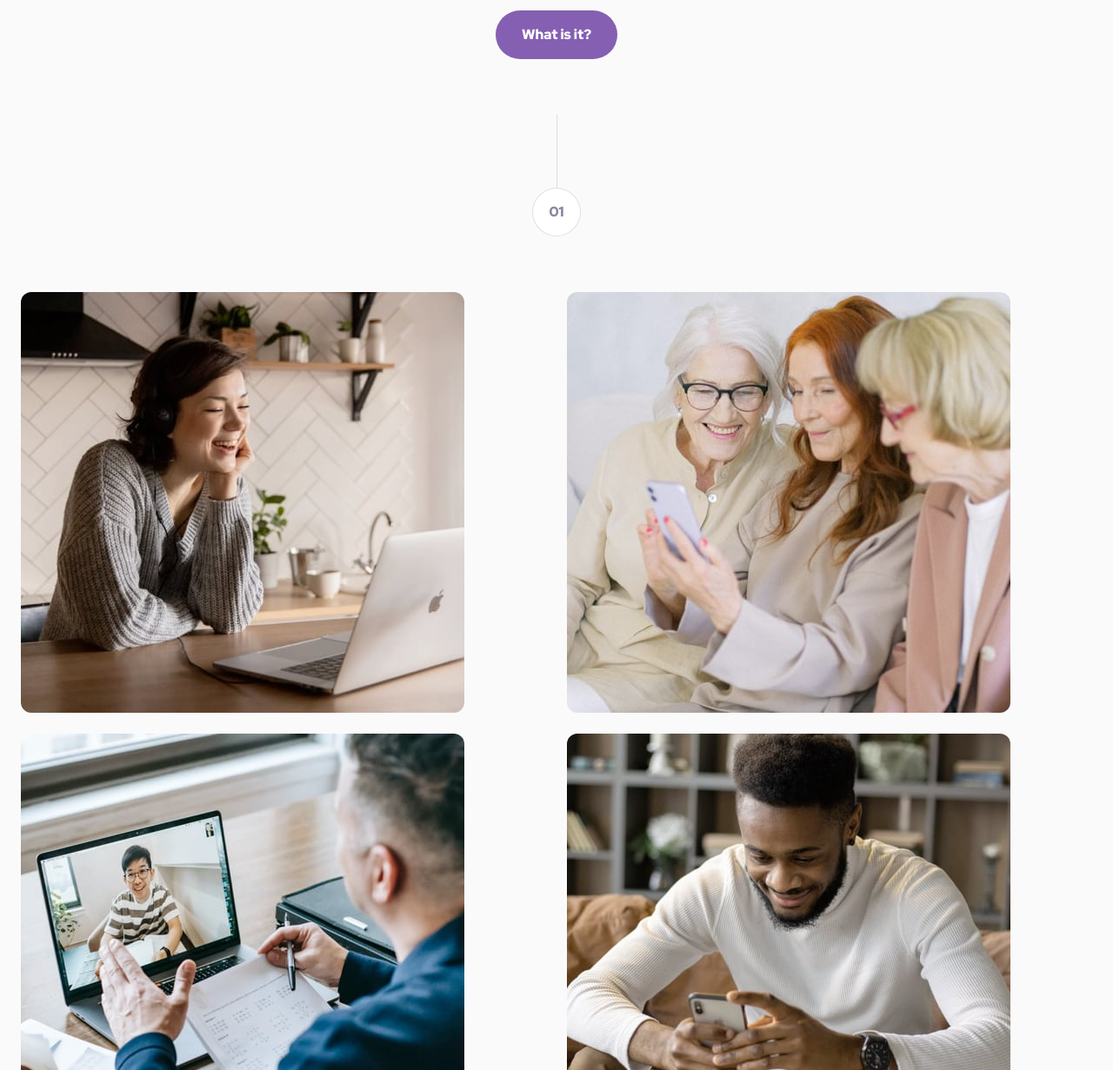
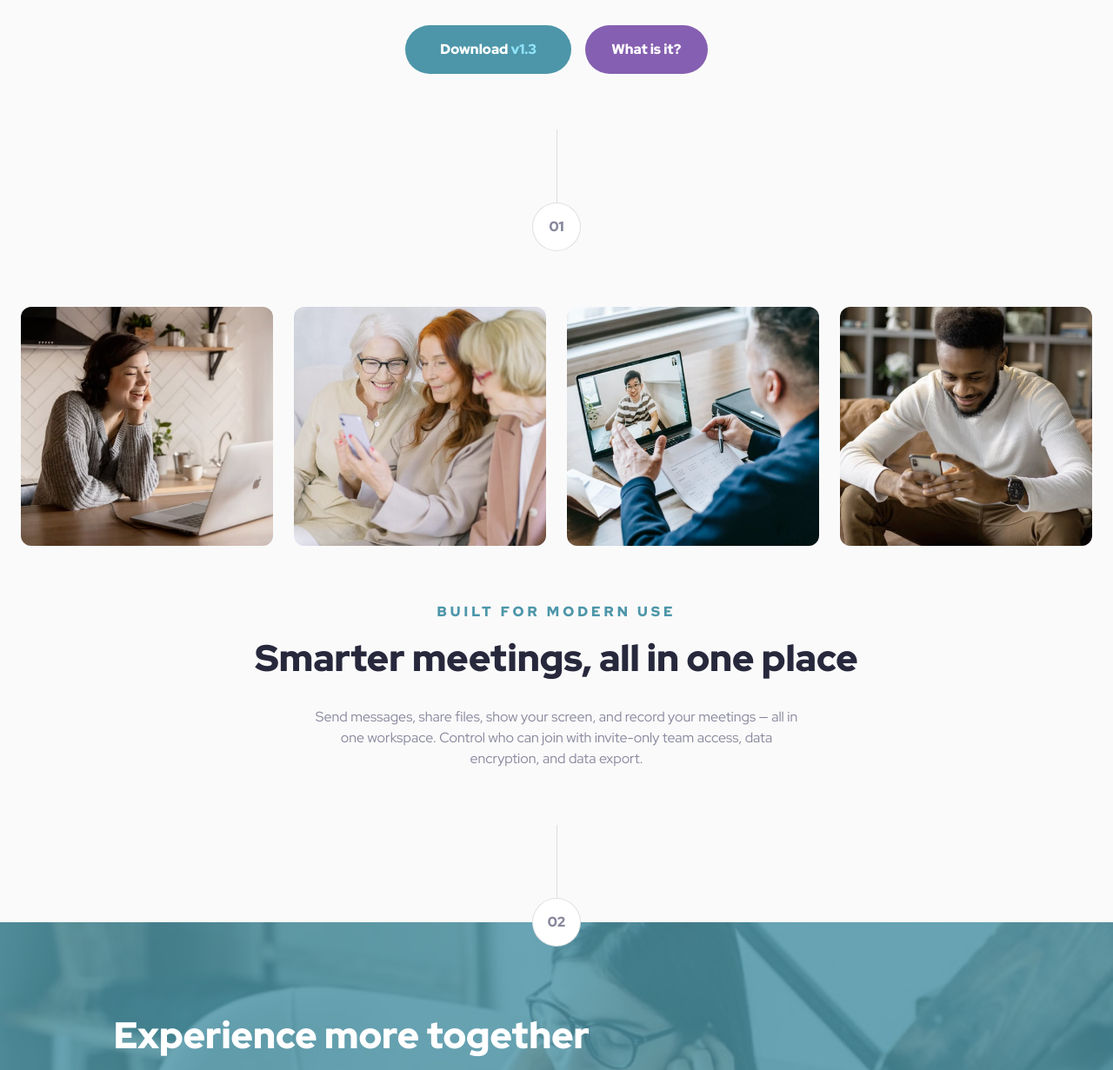
Before and after one commit to ralphvirtucio/meet-landing-page, a plain HTML site: page index.html in a window 1280 px wide. Shown: the part 687-1918 px from the top of the page at 87% size. Drawn offline with Linux system fonts and the light colour scheme.

Commit message:
Updated implemented tablet design

```diff
--- a/scss/block/_hero.scss
+++ b/scss/block/_hero.scss
@@ -1,9 +1,14 @@
 @use '../utility/variables' as *;
+@use '../utility/mixins' as *;
 
 .hero {
   padding-inline: 1.5rem;
   ul {
       --gap-space: 1.5rem;
+
+      @include tablet {
+        grid-template-columns: repeat(4, 1fr);
+      }
 
 
   img {
@@ -15,19 +20,27 @@
     text-align: center;
     color: $neutral-color-2;
 
+
+
     strong {
       color: $primary-color-1;
       text-transform: uppercase;
-      font-size: 900;
+      font-weight: 900;
       letter-spacing: 4px;
     }
 
     #smarter-meetings {
-      margin-block-start: 1.5rem;
+      margin-block-start: $step-0;
       margin-block-end: 2rem;
       color: $neutral-color-1;
       font-size: $step-3;
       font-weight: 900;
     }
+
+    .lede {
+      max-inline-size: 54ch;
+      margin-inline: auto;
+      font-size: 500;
+    }
   }
 }
--- a/scss/block/_introductory.scss
+++ b/scss/block/_introductory.scss
@@ -1,10 +1,14 @@
 @use '../utility/variables' as *;
+@use '../utility/mixins' as *;
+
 
 .introductory {
 
 
   &__content {
     text-align: center;
+    max-inline-size: 45ch;
+    margin-inline: auto;
 
   h1 {
     color: $neutral-color-1;
@@ -21,6 +25,14 @@
 
 &__cta {
   --gap-space: 1rem;
+  margin-inline: auto;
+
+
+
+
+  @include tablet {
+    flex-direction: row;
+  }
 
   a {
     display: block;
@@ -29,6 +41,11 @@
     flex: 1;
     text-decoration: none;
     font-weight: 900;
+    text-align: center;
+
+    @include tablet {
+      flex: 0 1 auto;
+    }
 
     &:nth-child(1) {
       background-color: $btn-color-1;
--- a/scss/utility/_mixins.scss
+++ b/scss/utility/_mixins.scss
@@ -1,12 +1,12 @@
 $breakpoints: (
-  small: 50em,
-  tablet: 80em,
-  desktop: 90em,
+  small: 48em,
+  medium: 80em,
+  large: 90em,
 );
 
 
 @mixin tablet {
-  @media (min-width: map-get($breakpoints, "tablet")) {
+  @media (min-width: map-get($breakpoints, "small")) {
     @content
   }
 };
```
Also changed, not shown: css/styles.css, 1 other file.
